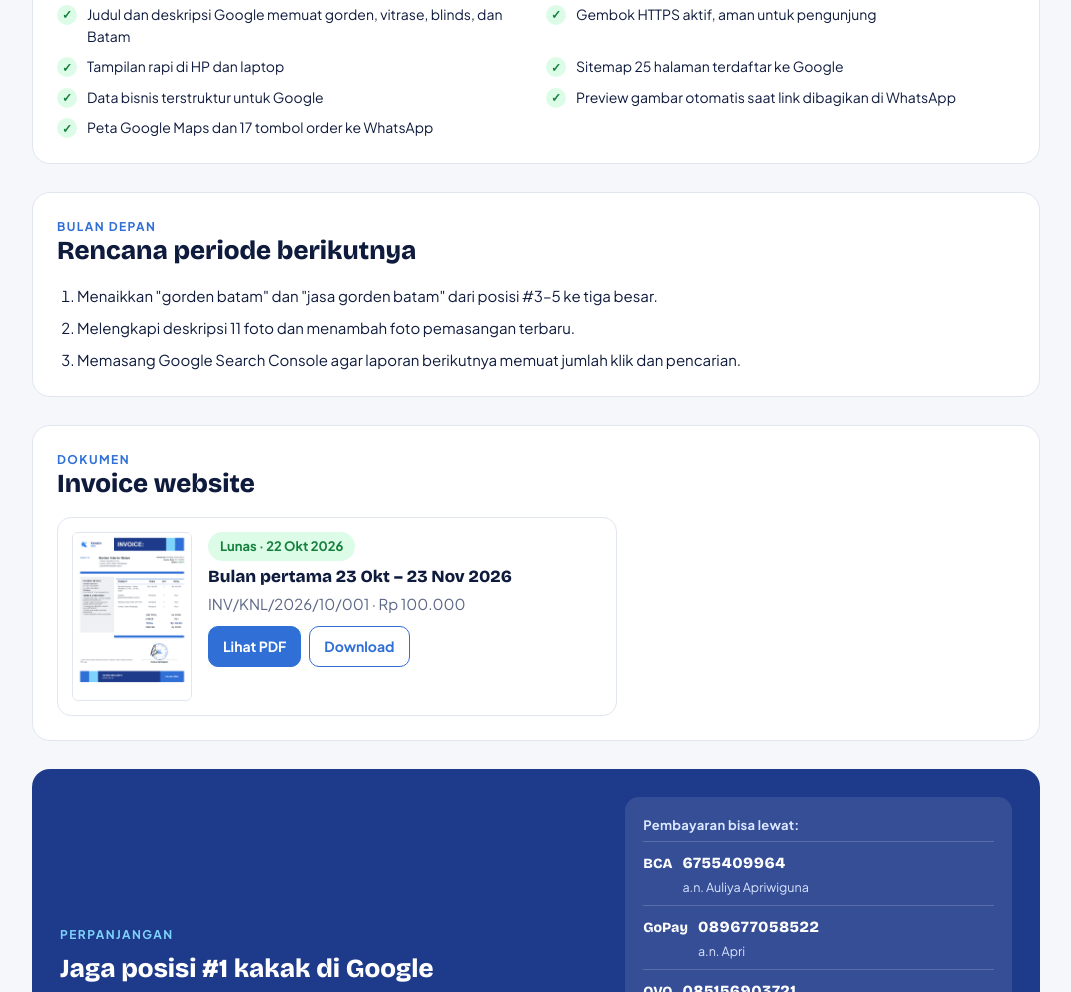
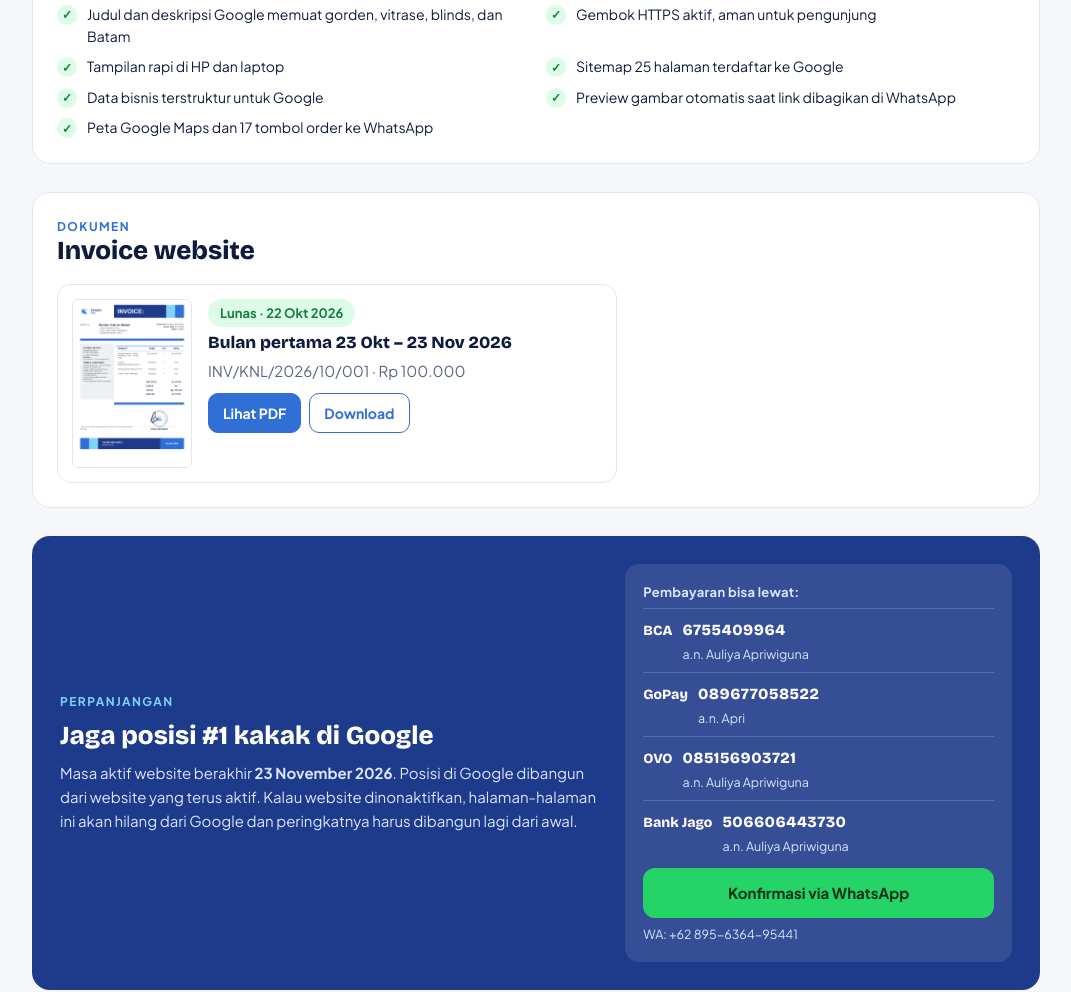
Before and after one commit to gasbikinweb-blip/kenalin-web-report, a plain HTML site: page gorden-interior-batam/index.html in a window 1280 px wide. Shown: the part 2716-3708 px from the top of the page, without its empty margins (104-1175 px from the left). Drawn offline with nearby package versions, Linux system fonts and the light colour scheme.

Commit message:
Hapus section rencana periode berikutnya, fokus ke laporan

```diff
--- a/gorden-interior-batam/index.html
+++ b/gorden-interior-batam/index.html
@@ -80,7 +80,6 @@ td.rank{font-family:var(--display);font-weight:700;font-size:17px;color:var(--na
 .checks li.w::before{content:"!";background:var(--warn-bg);color:var(--warn)}
 .areas{display:flex;flex-wrap:wrap;gap:8px}
 .areas span{background:var(--tint);color:var(--navy);border-radius:8px;padding:5px 11px;font-size:13px;font-weight:600}
-ol.plan{margin:0;padding-left:20px;display:grid;gap:8px}
 .renew{background:var(--navy);color:#fff;border-radius:18px;padding:28px;display:grid;grid-template-columns:minmax(0,1.4fr) minmax(0,1fr);gap:24px;align-items:center}
 .renew h2{color:#fff}
 .renew p{color:#dbe6ff}
@@ -235,18 +234,6 @@ body.lb-open{overflow:hidden}
     </ul>
   </section>
 
-  <section>
-    <div>
-      <p class="eyebrow">Bulan depan</p>
-      <h2>Rencana periode berikutnya</h2>
-    </div>
-    <ol class="plan">
-      <li>Menaikkan "gorden batam" dan "jasa gorden batam" dari posisi #3–5 ke tiga besar.</li>
-      <li>Melengkapi deskripsi 11 foto dan menambah foto pemasangan terbaru.</li>
-      <li>Memasang Google Search Console agar laporan berikutnya memuat jumlah klik dan pencarian.</li>
-    </ol>
-  </section>
-
   <section id="invoice">
     <div>
       <p class="eyebrow">Dokumen</p>
```
